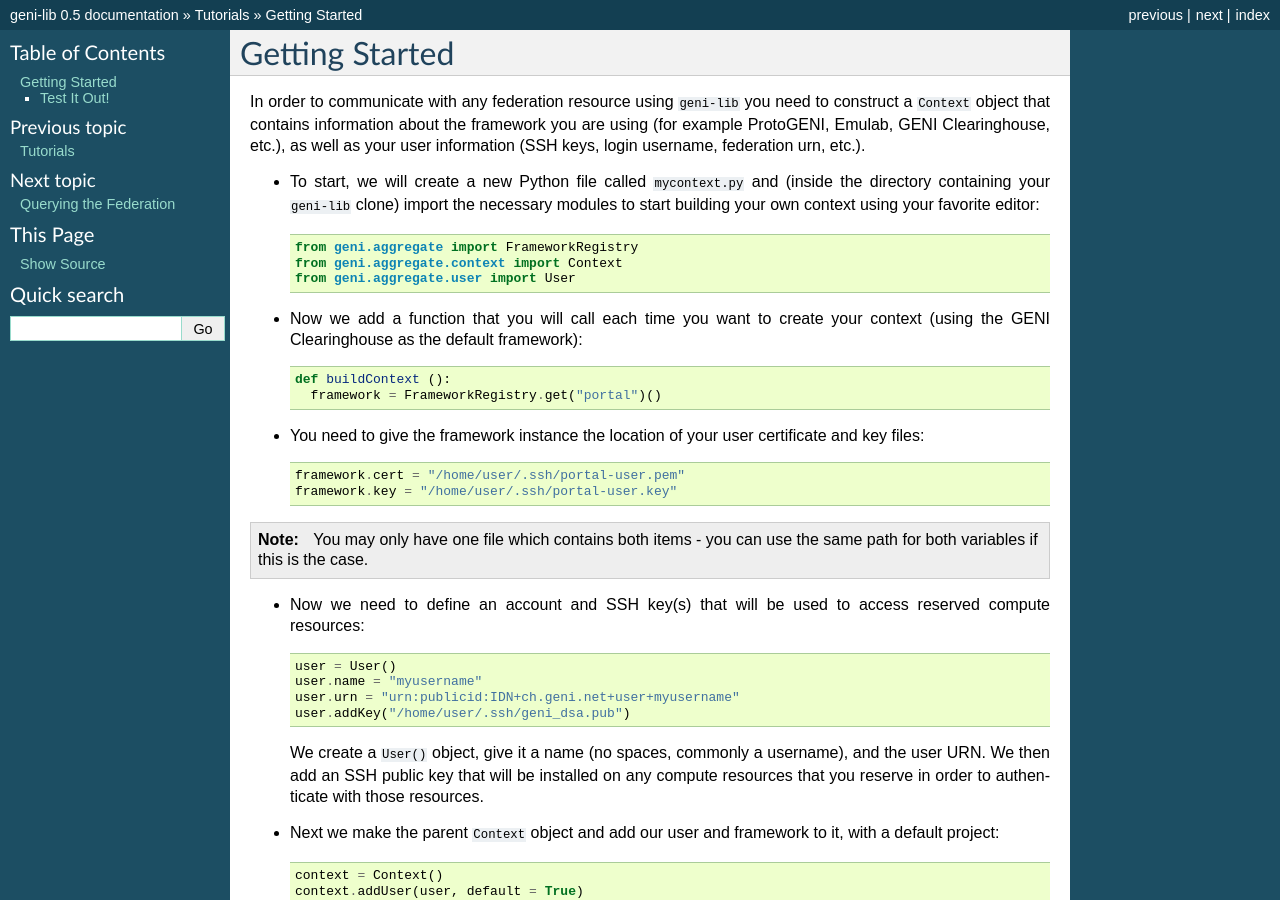
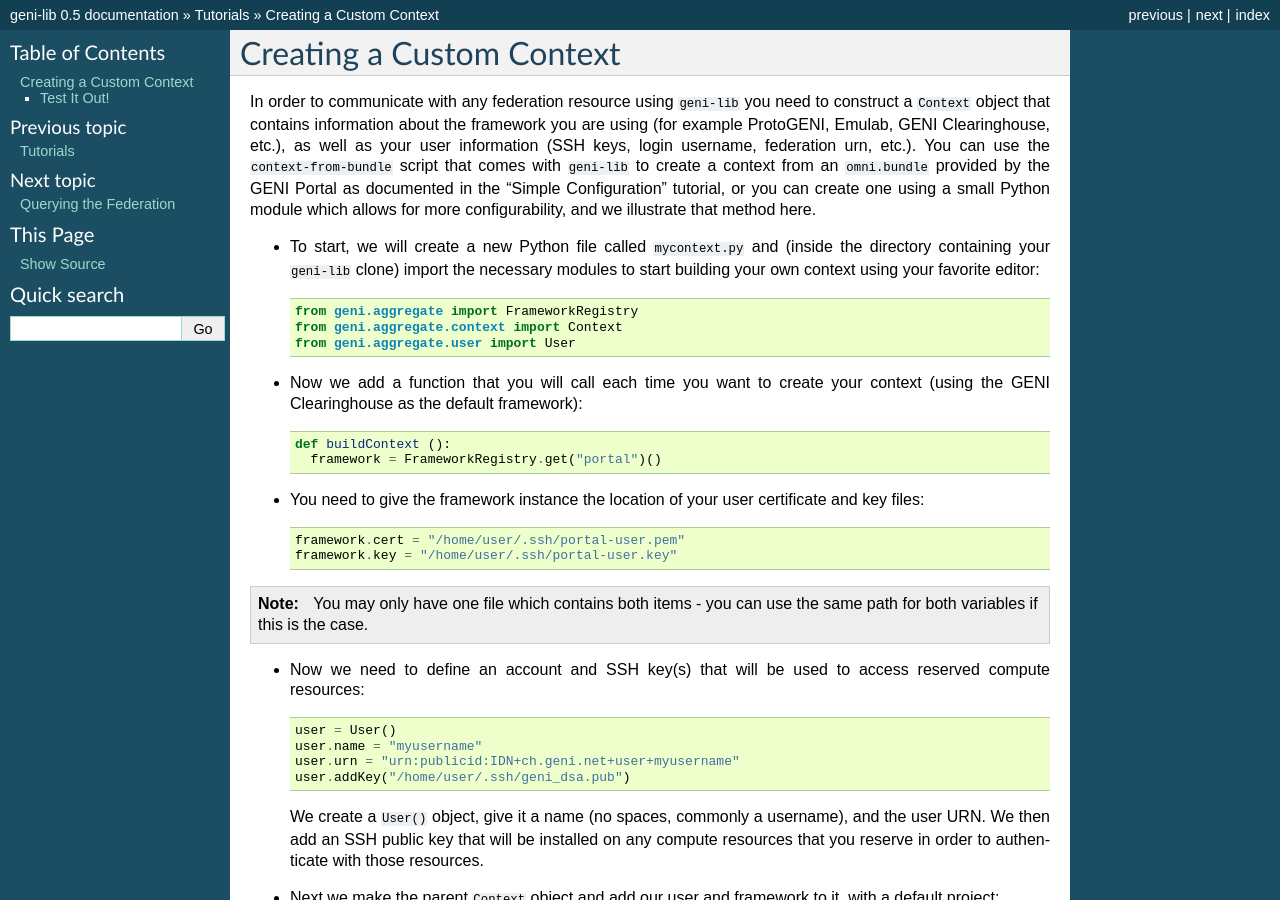
Before and after one commit to kaimast/geni-lib3, a Sphinx documentation site: the page built from docs/source/tutorials/gettingstarted.rst, in a window 1280 px wide and 900 px high. Built offline with Sphinx 7.4.7, drawn with Linux system fonts in a browser that asks for light colours; pages that are not in the unit, such as notebooks, are missing from menus; some of the changed text lies outside the part shown.

Commit message:
Tweak getting started to make space for new bundle tutorial

```diff
--- a/docs/source/tutorials/gettingstarted.rst
+++ b/docs/source/tutorials/gettingstarted.rst
@@ -1,10 +1,13 @@
-Getting Started
-===============
+Creating a Custom Context
+=========================
 
 In order to communicate with any federation resource using ``geni-lib`` you need to construct
 a ``Context`` object that contains information about the framework you are using (for example
 ProtoGENI, Emulab, GENI Clearinghouse, etc.), as well as your user information (SSH keys,
-login username, federation urn, etc.).
+login username, federation urn, etc.).  You can use the ``context-from-bundle`` script that
+comes with ``geni-lib`` to create a context from an ``omni.bundle`` provided by the GENI Portal
+as documented in the "Simple Configuration" tutorial, or you can create one using a small
+Python module which allows for more configurability, and we illustrate that method here.
 
 * To start, we will create a new Python file called ``mycontext.py`` and (inside the directory
   containing your ``geni-lib`` clone) import the necessary modules to start building your own
```
